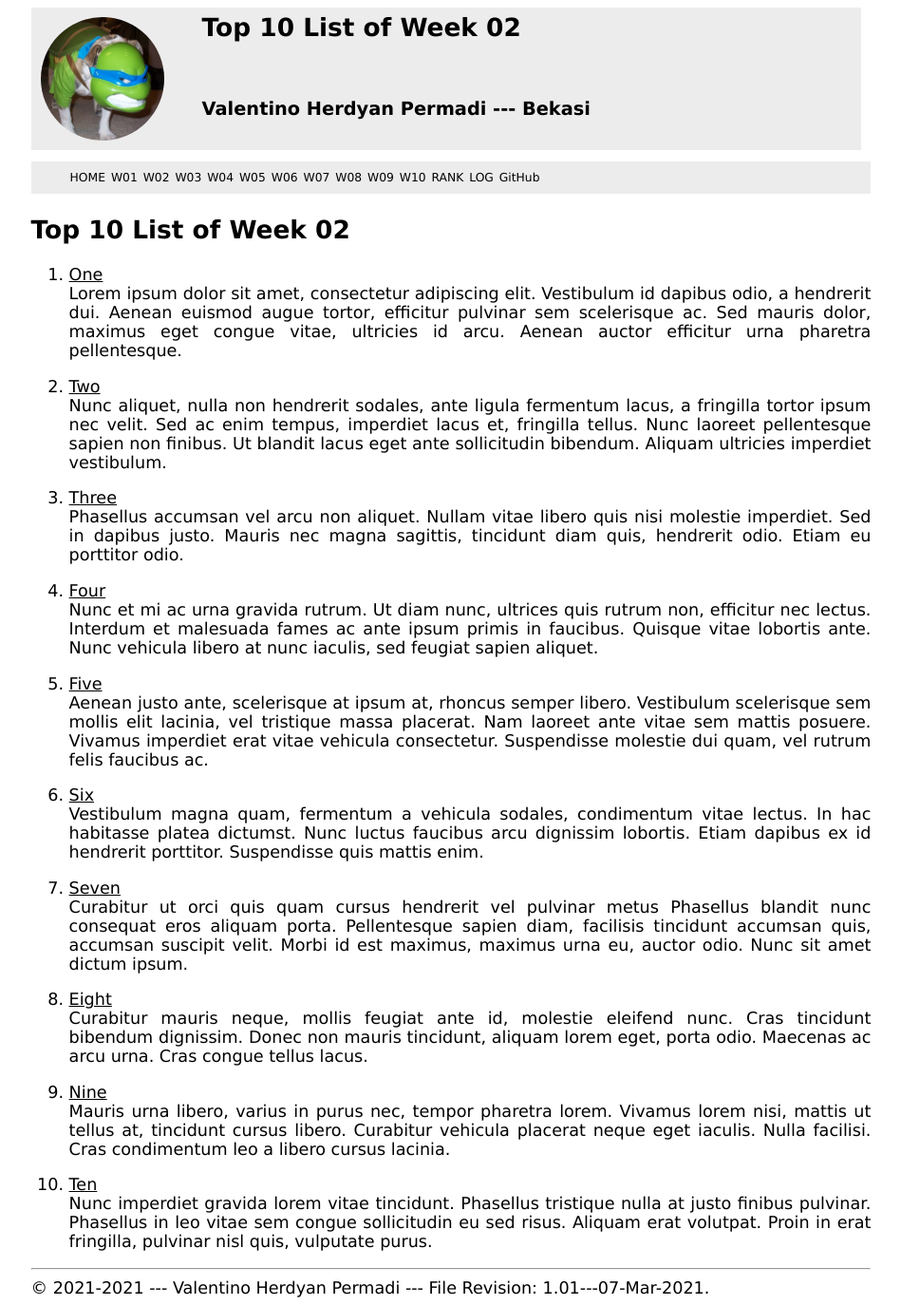
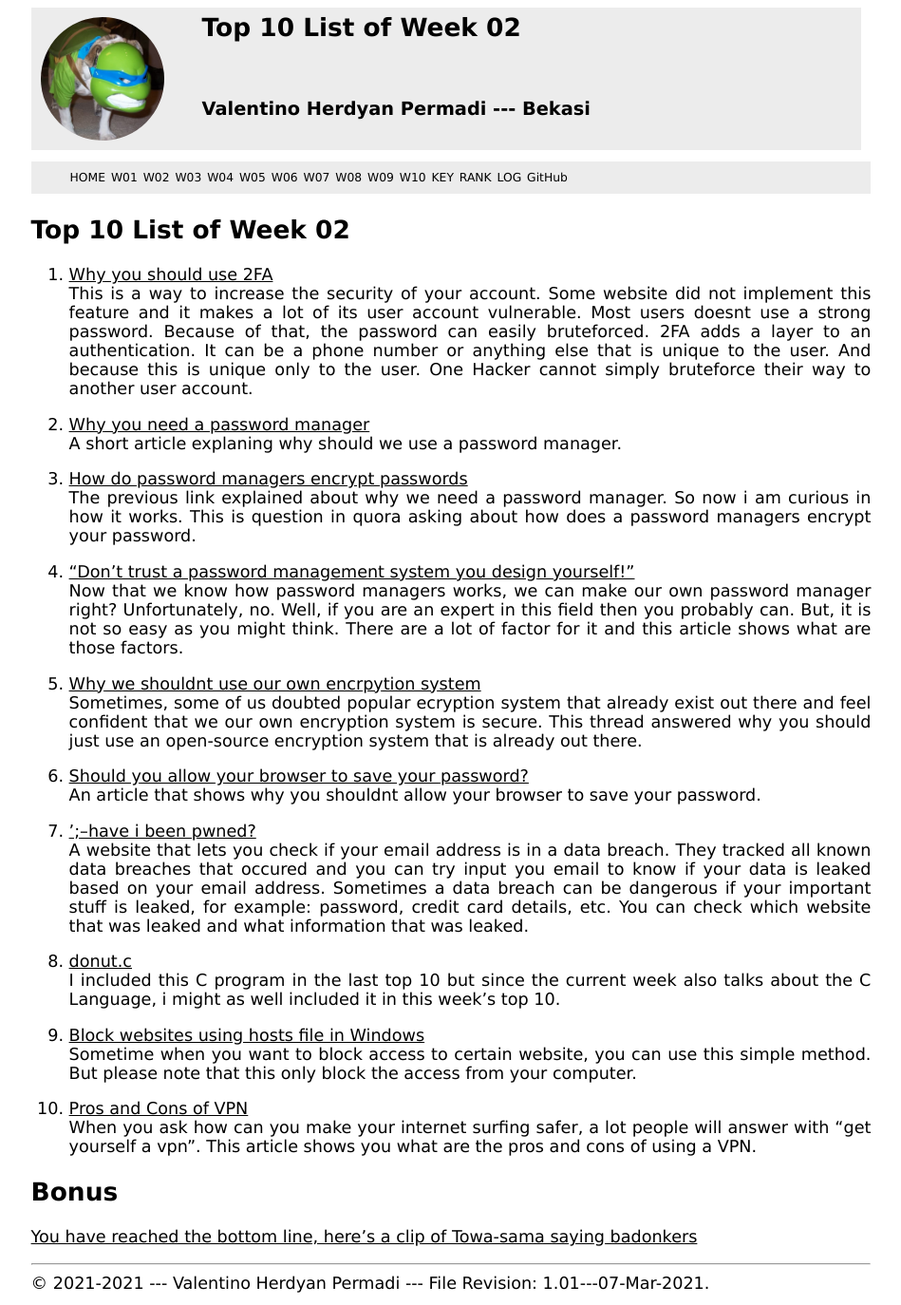
Before and after one commit to valentinohp/os211, a Jekyll site: the page built from w02.md, in a window 1280 px wide. Shown: the whole page at 95% size, without its empty margins (165-1114 px from the left). Built offline with Jekyll 4.4.1, drawn with Linux system fonts in a browser that asks for light colours; our own code applies the rules of GitHub Pages for plain Markdown files.

Commit message:
Added top10 for w01, updated mylog.txt, add button for key in navbar

```diff
--- a/_includes/navbar.html
+++ b/_includes/navbar.html
@@ -15,6 +15,7 @@
     <li class='listitem'><a href='{{ site.baseurl }}/W08/'>W08</a></li>
     <li class='listitem'><a href='{{ site.baseurl }}/W09/'>W09</a></li>
     <li class='listitem'><a href='{{ site.baseurl }}/W10/'>W10</a></li>
+    <li class='listitem'><a href='{{ site.baseurl }}/TXT/mypubkey.txt'>KEY</a></li>
     <li class='listitem'><a href='{{ site.baseurl }}/TXT/myrank.txt'>RANK</a></li>
     <li class='listitem'><a href='{{ site.baseurl }}/TXT/mylog.txt'>LOG</a></li>
     <li class='listitem'><a href='{{ site.urlgithub }}'>GitHub</a></li>
--- a/w02.md
+++ b/w02.md
@@ -5,72 +5,53 @@ permalink: /W02/
 
 # Top 10 List of Week 02
 
-1. [One](https://en.wikipedia.org/wiki/1)<br>
-Lorem ipsum dolor sit amet, consectetur adipiscing elit.
-Vestibulum id dapibus odio, a hendrerit dui.
-Aenean euismod augue tortor, efficitur pulvinar sem scelerisque ac.
-Sed mauris dolor, maximus eget congue vitae, ultricies id arcu.
-Aenean auctor efficitur urna pharetra pellentesque.
+1. [Why you should use 2FA](https://heimdalsecurity.com/blog/start-using-two-factor-authentication/)<br>
+This is a way to increase the security of your account.
+Some website did not implement this feature and it makes a lot of its user account vulnerable.
+Most users doesnt use a strong password.
+Because of that, the password can easily bruteforced.
+2FA adds a layer to an authentication.
+It can be a phone number or anything else that is unique to the user.
+And because this is unique only to the user.
+One Hacker cannot simply bruteforce their way to another user account.
 
-2. [Two](https://en.wikipedia.org/wiki/2)<br>
-Nunc aliquet, nulla non hendrerit sodales, ante ligula fermentum lacus, a fringilla tortor ipsum nec velit.
-Sed ac enim tempus, imperdiet lacus et, fringilla tellus.
-Nunc laoreet pellentesque sapien non finibus.
-Ut blandit lacus eget ante sollicitudin bibendum.
-Aliquam ultricies imperdiet vestibulum.
+2. [Why you need a password manager](https://www.nytimes.com/wirecutter/blog/why-you-need-a-password-manager-yes-you/)<br>
+A short article explaning why should we use a password manager.
 
-3. [Three](https://en.wikipedia.org/wiki/3)<br>
-Phasellus accumsan vel arcu non aliquet.
-Nullam vitae libero quis nisi molestie imperdiet.
-Sed in dapibus justo.
-Mauris nec magna sagittis, tincidunt diam quis, hendrerit odio.
-Etiam eu porttitor odio.
+3. [How do password managers encrypt passwords](https://www.quora.com/How-do-password-managers-encrypt-passwords)<br>
+The previous link explained about why we need a password manager.
+So now i am curious in how it works.
+This is question in quora asking about how does a password managers encrypt your password.
 
-4. [Four](https://en.wikipedia.org/wiki/4)<br>
-Nunc et mi ac urna gravida rutrum.
-Ut diam nunc, ultrices quis rutrum non, efficitur nec lectus.
-Interdum et malesuada fames ac ante ipsum primis in faucibus.
-Quisque vitae lobortis ante.
-Nunc vehicula libero at nunc iaculis, sed feugiat sapien aliquet.
+4. ["Don’t trust a password management system you design yourself!"](https://blog.1password.com/dont-trust-a-password-management-system-you-design-yourself/)<br>
+Now that we know how password managers works, we can make our own password manager right? Unfortunately, no.
+Well, if you are an expert in this field then you probably can.
+But, it is not so easy as you might think.
+There are a lot of factor for it and this article shows what are those factors.
 
-5. [Five](https://en.wikipedia.org/wiki/5)<br>
-Aenean justo ante, scelerisque at ipsum at, rhoncus semper libero.
-Vestibulum scelerisque sem mollis elit lacinia, vel tristique massa placerat.
-Nam laoreet ante vitae sem mattis posuere.
-Vivamus imperdiet erat vitae vehicula consectetur.
-Suspendisse molestie dui quam, vel rutrum felis faucibus ac.
+5. [Why we shouldnt use our own encrpytion system](https://security.stackexchange.com/questions/18197/why-shouldnt-we-roll-our-own)<br>
+Sometimes, some of us doubted popular ecryption system that already exist out there and feel confident that we our own encryption system is secure.
+This thread answered why you should just use an open-source encryption system that is already out there.
 
-6. [Six](https://en.wikipedia.org/wiki/6)<br>
-Vestibulum magna quam, fermentum a vehicula sodales, condimentum vitae lectus.
-In hac habitasse platea dictumst.
-Nunc luctus faucibus arcu dignissim lobortis.
-Etiam dapibus ex id hendrerit porttitor.
-Suspendisse quis mattis enim.
+6. [Should you allow your browser to save your password?](www.techrepublic.com/article/why-you-should-never-allow-your-web-browser-to-save-your-passwords/)<br>
+An article that shows why you shouldnt allow your browser to save your password.
 
-7. [Seven](https://en.wikipedia.org/wiki/7)<br>
-Curabitur ut orci quis quam cursus hendrerit vel pulvinar metus
-Phasellus blandit nunc consequat eros aliquam porta.
-Pellentesque sapien diam, facilisis tincidunt accumsan quis, accumsan suscipit velit.
-Morbi id est maximus, maximus urna eu, auctor odio.
-Nunc sit amet dictum ipsum.
+7. [';--have i been pwned?](https://haveibeenpwned.com)<br>
+A website that lets you check if your email address is in a data breach.
+They tracked all known data breaches that occured and you can try input you email to know if your data is leaked based on your email address.
+Sometimes a data breach can be dangerous if your important stuff is leaked, for example: password, credit card details, etc.
+You can check which website that was leaked and what information that was leaked.
 
-8. [Eight](https://en.wikipedia.org/wiki/8)<br>
-Curabitur mauris neque, mollis feugiat ante id, molestie eleifend nunc.
-Cras tincidunt bibendum dignissim.
-Donec non mauris tincidunt, aliquam lorem eget, porta odio.
-Maecenas ac arcu urna.
-Cras congue tellus lacus.
+8. [donut.c](https://www.a1k0n.net/2011/07/20/donut-math.html)<br>
+I included this C program in the last top 10 but since the current week also talks about the C Language, i might as well included it in this week's top 10.
 
-9. [Nine](https://en.wikipedia.org/wiki/9)<br>
-Mauris urna libero, varius in purus nec, tempor pharetra lorem.
-Vivamus lorem nisi, mattis ut tellus at, tincidunt cursus libero.
-Curabitur vehicula placerat neque eget iaculis.
-Nulla facilisi.
-Cras condimentum leo a libero cursus lacinia.
+9. [Block websites using hosts file in Windows](https://www.tenforums.com/tutorials/141019-block-websites-using-hosts-file-windows.html)<br>
+Sometime when you want to block access to certain website, you can use this simple method. But please note that this only block the access from your computer.
 
-10. [Ten](https://en.wikipedia.org/wiki/10)<br>
-Nunc imperdiet gravida lorem vitae tincidunt.
-Phasellus tristique nulla at justo finibus pulvinar.
-Phasellus in leo vitae sem congue sollicitudin eu sed risus.
-Aliquam erat volutpat.
-Proin in erat fringilla, pulvinar nisl quis, vulputate purus.
+10. [Pros and Cons of VPN](https://bigdata-madesimple.com/pros-cons-using-vpn/)<br>
+When you ask how can you make your internet surfing safer, a lot people will answer with "get yourself a vpn".
+This article shows you what are the pros and cons of using a VPN.
+
+## Bonus
+
+[You have reached the bottom line, here's a clip of Towa-sama saying badonkers](https://www.youtube.com/watch?v=RGNl8IeRbiU)<br>
```
Also changed, not shown: TXT/mylog.txt (+27 -17 lines).
